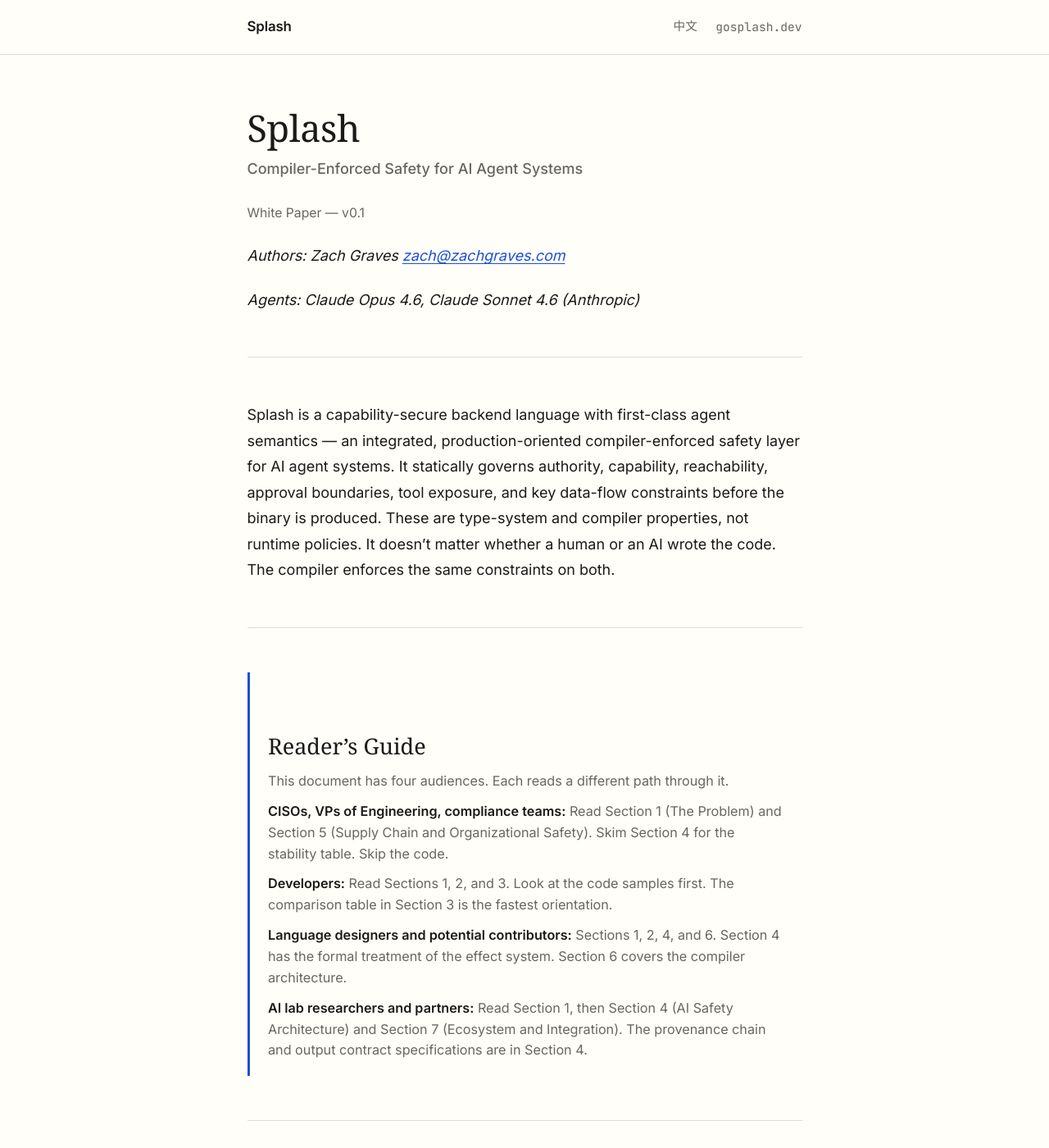
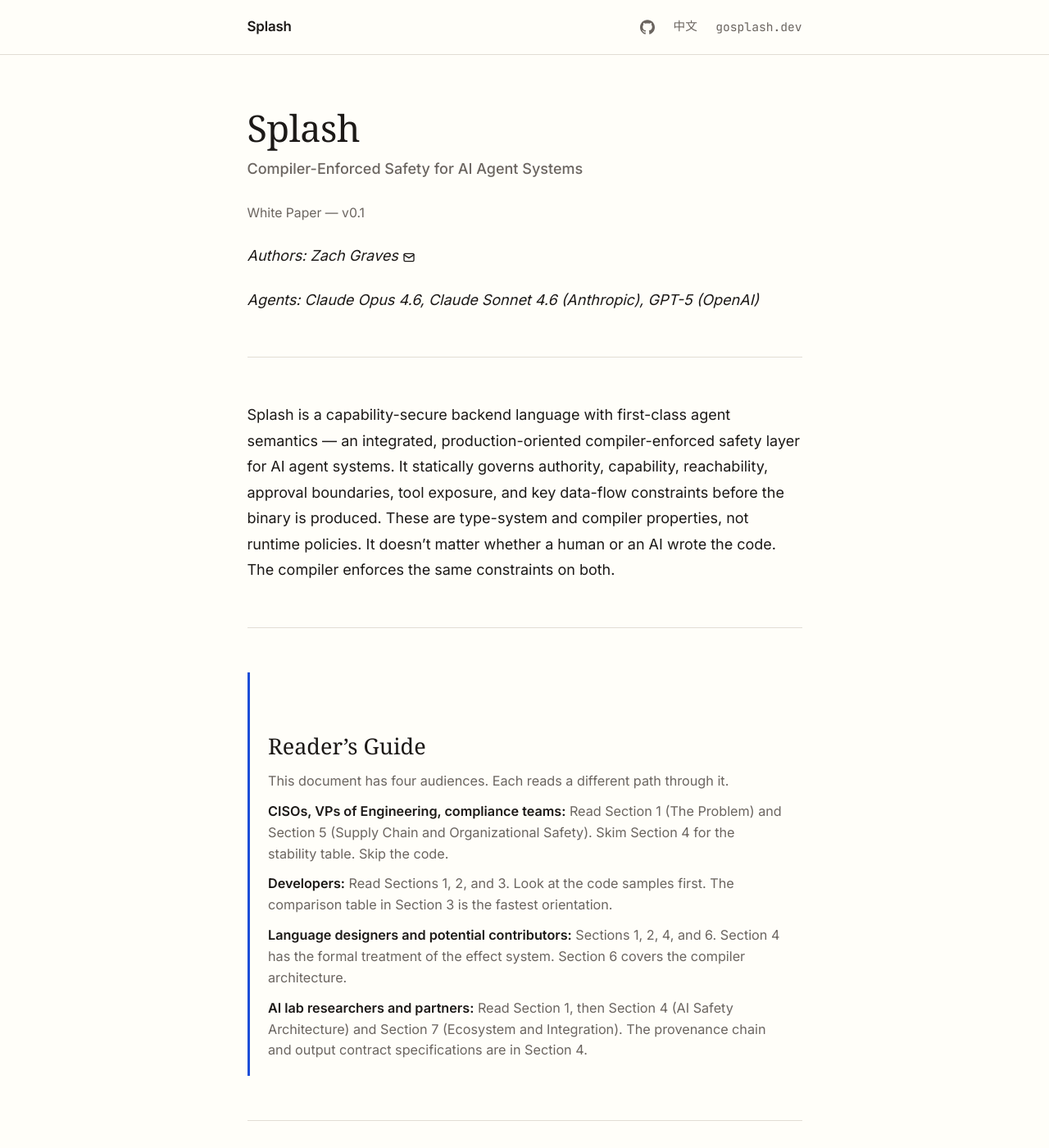
Before and after one commit to gosplash/splash, a Jekyll site: the page built from site/index.md, in a window 1280 px wide and 1400 px high. Shown: the whole window at 82% size. Built offline with Jekyll 4.4.1, drawn with Linux system fonts in a browser that asks for light colours; nearby versions of some CDN libraries; some web fonts are replaced.

Commit message:
Polish whitepaper site header and section anchors

```diff
--- a/site/_layouts/default.html
+++ b/site/_layouts/default.html
@@ -15,6 +15,11 @@
     <div class="header-inner">
       <span class="wordmark">Splash</span>
       <div class="header-right">
+        <a class="header-icon-link" href="https://github.com/gosplash/splash" aria-label="Splash on GitHub">
+          <svg xmlns="http://www.w3.org/2000/svg" viewBox="0 0 98 96" width="18" height="18" aria-hidden="true" fill="currentColor">
+            <path d="M48.854 0C21.839 0 0 21.839 0 48.854c0 21.613 14.014 39.941 33.425 46.408 2.444.452 3.338-1.062 3.338-2.357 0-1.164-.043-5.01-.068-9.086-13.598 2.956-16.47-5.773-16.47-5.773-2.223-5.647-5.426-7.151-5.426-7.151-4.437-3.034.334-2.972.334-2.972 4.909.345 7.494 5.04 7.494 5.04 4.363 7.48 11.447 5.319 14.24 4.067.439-3.16 1.707-5.321 3.107-6.544-10.855-1.235-22.271-5.428-22.271-24.163 0-5.338 1.909-9.702 5.04-13.123-.507-1.234-2.184-6.209.476-12.944 0 0 4.11-1.315 13.469 5.013 3.906-1.086 8.094-1.629 12.255-1.648 4.161.019 8.35.562 12.263 1.648 9.351-6.328 13.453-5.013 13.453-5.013 2.668 6.735.991 11.71.484 12.944 3.139 3.421 5.031 7.785 5.031 13.123 0 18.781-11.434 22.914-22.316 24.125 1.756 1.52 3.322 4.496 3.322 9.061 0 6.544-.06 11.817-.06 13.425 0 1.304.878 2.833 3.355 2.351C83.986 88.789 98 70.462 98 48.854 98 21.839 76.161 0 48.854 0z"/>
+          </svg>
+        </a>
         <a class="translate-link" href="https://gosplash-dev.translate.goog/?_x_tr_sl=en&_x_tr_tl=zh-TW&_x_tr_hl=en&_x_tr_pto=wapp">中文</a>
         <span class="site-domain">gosplash.dev</span>
       </div>
@@ -37,5 +42,6 @@
   <script src="https://cdnjs.cloudflare.com/ajax/libs/prism/1.29.0/components/prism-bash.min.js"></script>
   <script src="https://cdnjs.cloudflare.com/ajax/libs/prism/1.29.0/components/prism-go.min.js"></script>
   <script src="{{ '/assets/js/prism-splash.js' | relative_url }}"></script>
+  <script src="{{ '/assets/js/heading-anchors.js' | relative_url }}"></script>
 </body>
 </html>
--- a/site/assets/css/main.css
+++ b/site/assets/css/main.css
@@ -95,6 +95,17 @@ body {
   gap: 1.25rem;
 }
 
+.header-icon-link {
+  display: inline-flex;
+  align-items: center;
+  color: var(--text-muted);
+  text-decoration: none;
+}
+
+.header-icon-link:hover {
+  color: var(--text);
+}
+
 .site-domain {
   font-size: 0.8125rem;
   color: var(--text-muted);
@@ -158,6 +169,35 @@ body {
   text-transform: uppercase;
   color: var(--text-muted);
   margin: 1.75rem 0 0.4rem;
+}
+
+.content h2,
+.content h3,
+.content h4 {
+  scroll-margin-top: 5rem;
+}
+
+.heading-anchor {
+  display: inline-flex;
+  align-items: center;
+  margin-left: 0.45rem;
+  color: var(--text-muted);
+  text-decoration: none;
+  opacity: 0;
+  transition: opacity 160ms ease, color 160ms ease;
+}
+
+.heading-anchor:hover {
+  color: var(--link);
+}
+
+.content h2:hover .heading-anchor,
+.content h3:hover .heading-anchor,
+.content h4:hover .heading-anchor,
+.content h2:focus-within .heading-anchor,
+.content h3:focus-within .heading-anchor,
+.content h4:focus-within .heading-anchor {
+  opacity: 1;
 }
 
 .content p {
--- /dev/null
+++ b/site/assets/js/heading-anchors.js
@@ -0,0 +1,22 @@
+document.addEventListener("DOMContentLoaded", () => {
+  const headings = document.querySelectorAll(".content h2[id], .content h3[id], .content h4[id]");
+
+  for (const heading of headings) {
+    if (heading.querySelector(".heading-anchor")) {
+      continue;
+    }
+
+    const anchor = document.createElement("a");
+    anchor.className = "heading-anchor";
+    anchor.href = `#${heading.id}`;
+    anchor.setAttribute("aria-label", `Link to section: ${heading.textContent.trim()}`);
+    anchor.innerHTML = `
+      <svg xmlns="http://www.w3.org/2000/svg" viewBox="0 0 24 24" width="15" height="15" aria-hidden="true" fill="none" stroke="currentColor" stroke-width="2" stroke-linecap="round" stroke-linejoin="round">
+        <path d="M10 13a5 5 0 0 0 7.07 0l3.54-3.54a5 5 0 0 0-7.07-7.07L11 4"></path>
+        <path d="M14 11a5 5 0 0 0-7.07 0L3.39 14.54a5 5 0 1 0 7.07 7.07L13 20"></path>
+      </svg>
+    `;
+
+    heading.appendChild(anchor);
+  }
+});
--- a/site/index.md
+++ b/site/index.md
@@ -9,9 +9,9 @@ title: Splash
 
 *White Paper — v0.1*
 
-*Authors: Zach Graves <zach@zachgraves.com>*
+*Authors: Zach Graves <a href="mailto:zach@zachgraves.com" aria-label="Email Zach Graves" style="display:inline-flex;vertical-align:text-bottom;color:inherit;"><svg xmlns="http://www.w3.org/2000/svg" viewBox="0 0 24 24" width="16" height="16" aria-hidden="true" fill="none" stroke="currentColor" stroke-width="2" stroke-linecap="round" stroke-linejoin="round"><rect x="3" y="5" width="18" height="14" rx="2" ry="2"></rect><path d="m3 7 9 6 9-6"></path></svg></a>*
 
-*Agents: Claude Opus 4.6, Claude Sonnet 4.6 (Anthropic)*
+*Agents: Claude Opus 4.6, Claude Sonnet 4.6 (Anthropic), GPT-5 (OpenAI)*
 
 ---
 
```
Also changed, not shown: WHITEPAPER.md (+1 -1 lines).
